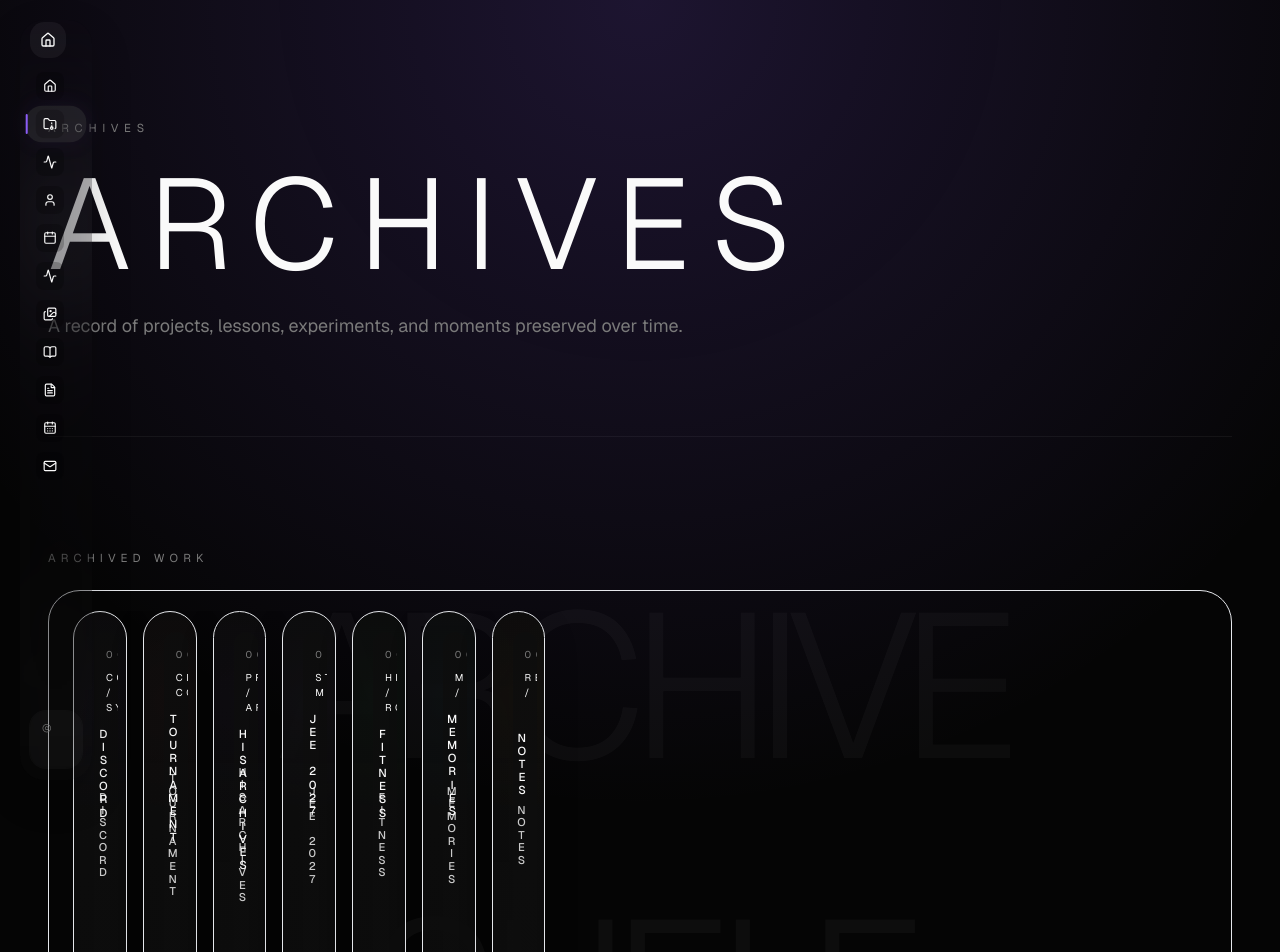
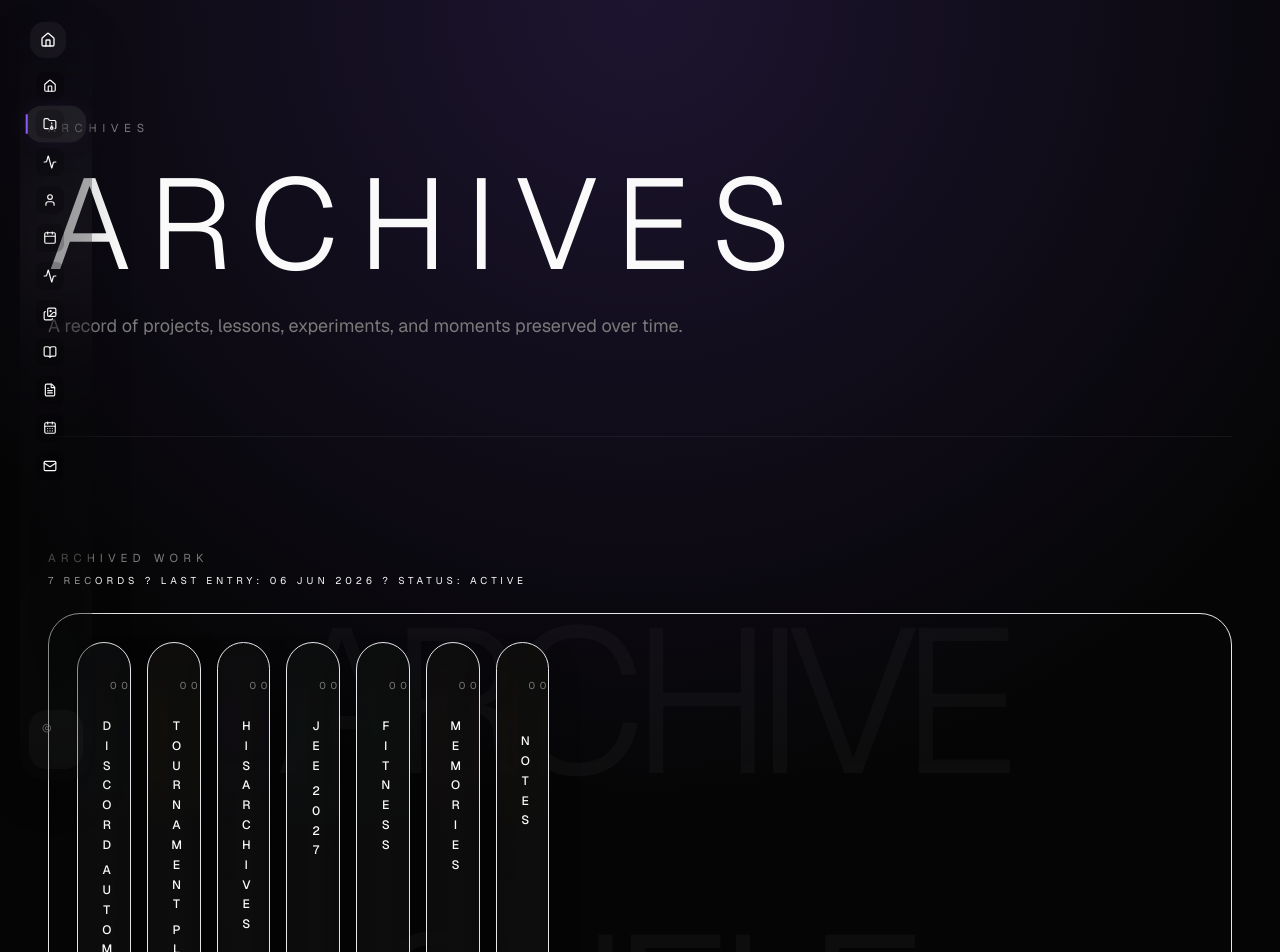
Before and after one commit to h4x-ansh/hisarchives, a Next.js app: page /archives in a window 1280 px wide. Shown: the top 952 px of the page. Built offline with nearby package versions, Linux system fonts and the light colour scheme.

Commit message:
Adjust archive shelf spacing

```diff
--- a/components/archive-page.tsx
+++ b/components/archive-page.tsx
@@ -13,7 +13,7 @@ const archivedWork = [
     description: "Utility tooling and workflow automation preserved as an active line of work.",
     status: "Active",
     year: "2026",
-    accent: "#8b5cf6",
+    accent: "#3b82f6",
     word: "DISCORD",
     href: "/archives/discord-automation",
     shelfLabel: "Coding / Systems",
@@ -24,7 +24,7 @@ const archivedWork = [
     description: "A structured competitive system archived after its first complete pass.",
     status: "Archived",
     year: "2026",
-    accent: "#ef4444",
+    accent: "#eab308",
     word: "TOURNAMENT",
     href: "/archives/tournament-platform",
     shelfLabel: "Cricket / Competition",
@@ -46,7 +46,7 @@ const archivedWork = [
     description: "A long-running objective tracked as a live archive record.",
     status: "Active",
     year: "2026",
-    accent: "#a78bfa",
+    accent: "#38bdf8",
     word: "JEE 2027",
     href: "/now",
     shelfLabel: "Study / Mission",
@@ -57,7 +57,7 @@ const archivedWork = [
     description: "Conditioning, consistency, and body discipline stored as a living log.",
     status: "Active",
     year: "2026",
-    accent: "#22c55e",
+    accent: "#10b981",
     word: "FITNESS",
     href: "/identity",
     shelfLabel: "Health / Routine",
@@ -68,7 +68,7 @@ const archivedWork = [
     description: "Personal fragments, moments, and reminders kept inside the archive.",
     status: "Active",
     year: "2026",
-    accent: "#38bdf8",
+    accent: "#fb7185",
     word: "MEMORIES",
     href: "/timeline",
     shelfLabel: "Moments / Notes",
@@ -155,7 +155,7 @@ function ShelfSpine({
 }) {
   const reduceMotion = useReducedMotion();
   const archiveNumber = id.padStart(4, "0");
-  const spineTitle = getSpineTitle(title);
+  const spineTitleGroups = getSpineTitleGroups(title);
   const width = isActive
     ? "clamp(22rem, 60vw, 40rem)"
     : isNeighbor
@@ -170,7 +170,9 @@ function ShelfSpine({
       viewport={{ once: true, amount: 0.45 }}
       transition={{ duration: 0.45, ease: [0.22, 1, 0.36, 1] }}
       animate={{ width, opacity: isActive ? 1 : 0.72 }}
-      className="relative h-[28rem] flex-shrink-0 overflow-hidden rounded-[1.75rem] border border-white/8 bg-[linear-gradient(180deg,rgba(13,13,13,0.95),rgba(13,13,13,0.82))]"
+      whileHover={reduceMotion || isActive ? undefined : { y: -4, scale: 1.02 }}
+      whileFocus={reduceMotion || isActive ? undefined : { y: -4, scale: 1.02 }}
+      className="relative mt-2 h-[26.5rem] flex-shrink-0 overflow-hidden rounded-[1.75rem] border border-white/8 bg-[linear-gradient(180deg,rgba(13,13,13,0.95),rgba(13,13,13,0.82))]"
       style={{
         boxShadow: isActive
           ? `0 0 0 1px ${accent}20, 0 18px 60px rgba(0,0,0,0.22)`
@@ -192,7 +194,7 @@ function ShelfSpine({
 
       <div className="relative flex h-full flex-col p-4 sm:p-5">
         <div
-          className="relative flex h-full flex-1 flex-col justify-between overflow-hidden rounded-[1.1rem] bg-black/15 px-3 py-4"
+          className="relative flex h-full flex-1 flex-col justify-between px-3 py-4"
           style={{
             background: isActive
               ? "linear-gradient(180deg, rgba(13,13,13,0.92), rgba(13,13,13,0.66))"
@@ -201,9 +203,9 @@ function ShelfSpine({
         >
           <motion.p
             aria-hidden
-            animate={reduceMotion ? undefined : { opacity: isActive ? 0.022 : 0 }}
+            animate={reduceMotion ? undefined : { opacity: isActive ? 0.025 : 0 }}
             transition={reduceMotion ? undefined : { duration: 0.3 }}
-            className="pointer-events-none absolute inset-0 flex items-center justify-center select-none text-center text-[clamp(6rem,22vw,18rem)] font-light tracking-[-0.08em] text-white"
+            className="pointer-events-none absolute inset-0 flex items-center justify-center select-none text-center text-[clamp(14rem,55vw,34rem)] font-light tracking-[-0.08em] text-white translate-y-[0.35rem] -translate-x-[0.35rem]"
           >
             {archiveNumber}
           </motion.p>
@@ -216,31 +218,19 @@ function ShelfSpine({
           >
             {itemWordFromTitle(title)}
           </motion.p>
-
-          <motion.div
-            aria-hidden
-            animate={reduceMotion ? undefined : { opacity: isActive ? 0.95 : 0.8 }}
-            transition={reduceMotion ? undefined : { duration: 0.28 }}
-            className="pointer-events-none absolute inset-0 flex items-center justify-center"
-          >
-            <div className="flex select-none flex-col items-center justify-center gap-[0.12em] text-center text-[0.7rem] font-medium uppercase tracking-[0.55em] text-text/90">
-              {spineTitle.split("").map((character, index) => (
-                <span key={`${character}-${index}`} className="block leading-none">
-                  {character === " " ? "\u00a0" : character}
-                </span>
-              ))}
-            </div>
-          </motion.div>
-
           <div className="relative z-10 flex h-full flex-col justify-between gap-3">
             <div className="flex items-start justify-between gap-3">
               <div className="space-y-2">
                 <p className="text-[0.62rem] uppercase tracking-[0.45em] text-muted">{id}</p>
-                <p className="max-w-[7rem] text-[0.62rem] uppercase tracking-[0.35em] text-muted/80">
-                  {shelfLabel}
-                </p>
+                {isActive ? (<p className="max-w-[7rem] text-[0.62rem] uppercase tracking-[0.35em] text-muted/80">{shelfLabel}</p>) : null}
               </div>
-              <p className="text-[0.6rem] uppercase tracking-[0.4em] text-muted/75">{status}</p>
+              <p className={`text-[0.6rem] uppercase tracking-[0.4em] ${isActive ? "text-text/85" : "text-muted/75"}`}>
+                <span
+                  className="mr-2 inline-block h-1.5 w-1.5 rounded-full align-middle"
+                  style={{ backgroundColor: accent, boxShadow: `0 0 10px ${accent}80` }}
+                />
+                {status.toUpperCase()}
+              </p>
             </div>
 
             <motion.div
@@ -250,10 +240,10 @@ function ShelfSpine({
             >
               {isActive ? (
                 <>
-                  <motion.h3
+            <motion.h3
                     animate={reduceMotion ? undefined : { opacity: 1, y: 0 }}
                     transition={{ duration: 0.3, ease: [0.22, 1, 0.36, 1] }}
-                    className="text-3xl font-light tracking-wide text-text"
+                    className="text-[2.15rem] font-light tracking-wide text-text sm:text-[2.65rem]"
                   >
                     {title}
                   </motion.h3>
@@ -267,11 +257,18 @@ function ShelfSpine({
                 </>
               ) : (
                 <div className="flex h-full items-center justify-center">
-                  <div className="flex select-none flex-col items-center justify-center gap-[0.14em] text-center text-[0.72rem] font-medium uppercase tracking-[0.45em] text-text/90">
-                    {spineTitle.split("").map((character, index) => (
-                      <span key={`${character}-${index}`} className="block leading-none">
-                        {character === " " ? "\u00a0" : character}
-                      </span>
+                  <div className="flex select-none flex-col items-center justify-center gap-[0.82em] text-center font-medium uppercase tracking-[0.4em] text-text/90">
+                    {spineTitleGroups.map((group, groupIndex) => (
+                      <div key={`${group}-${groupIndex}`} className="flex flex-col items-center justify-center gap-[0.48em]">
+                        {group.split("").map((character, characterIndex) => (
+                          <span
+                            key={`${group}-${character}-${characterIndex}`}
+                            className="block text-[0.72rem] leading-none sm:text-[0.76rem]"
+                          >
+                            {character === " " ? "\u00a0" : character}
+                          </span>
+                        ))}
+                      </div>
                     ))}
                   </div>
                 </div>
@@ -303,8 +300,13 @@ function ShelfSpine({
                 </div>
                 <div>
                   <p>Source</p>
-                  <Link href={href} className="mt-1 inline-flex text-sm tracking-[0.25em] text-text transition hover:text-muted">
-                    Learn more →
+                  <Link
+                    href={href}
+                    className="group mt-1 inline-flex items-center gap-2 text-sm tracking-[0.25em] underline decoration-transparent decoration-1 underline-offset-4 transition hover:decoration-current hover:brightness-125"
+                    style={{ color: accent, textShadow: `0 0 10px ${accent}35` }}
+                  >
+                    <span>Learn more</span>
+                    <span className="transition-transform duration-200 group-hover:translate-x-1">?</span>
                   </Link>
                 </div>
               </div>
@@ -326,13 +328,8 @@ function itemWordFromTitle(title: string) {
   return "NOTES";
 }
 
-function getSpineTitle(title: string) {
-  if (title === "JEE 2027") {
-    return title;
-  }
-
-  const [firstWord] = title.split(" ");
-  return firstWord.toUpperCase();
+function getSpineTitleGroups(title: string) {
+  return title.split(" ").map((word) => word.toUpperCase());
 }
 
 function TimelineEntry({
@@ -491,7 +488,12 @@ export function ArchivePage() {
 
         <section className="relative border-t border-white/5 py-20 sm:py-28">
           <div className="space-y-6">
-            <p className="text-[0.72rem] uppercase tracking-[0.45em] text-muted">Archived Work</p>
+            <div className="space-y-2">
+              <p className="text-[0.72rem] uppercase tracking-[0.45em] text-muted">Archived Work</p>
+              <p className="text-[0.62rem] uppercase tracking-[0.4em] text-muted/70">
+                7 records ? last entry: 06 jun 2026 ? status: active
+              </p>
+            </div>
             <div className="space-y-4" onMouseLeave={() => setActiveIndex(null)}>
               <div className="relative overflow-hidden rounded-[2rem] border border-white/8 bg-surface/60 px-4 py-5 sm:px-6">
                 <AnimatePresence mode="wait">
@@ -522,7 +524,7 @@ export function ArchivePage() {
                   )}
                 </AnimatePresence>
 
-                <div className="relative flex gap-3 overflow-x-auto pb-2 [scrollbar-width:none] [-ms-overflow-style:none] [&::-webkit-scrollbar]:hidden lg:gap-4">
+                <div className="relative flex gap-3 overflow-x-auto pb-2 pl-1 pr-1 [scrollbar-width:none] [-ms-overflow-style:none] [&::-webkit-scrollbar]:hidden lg:gap-4">
                   {archivedWork.map((item, index) => {
                     const isActive = activeIndex === index;
                     const isNeighbor = activeIndex === null ? false : Math.abs(activeIndex - index) === 1;
```
